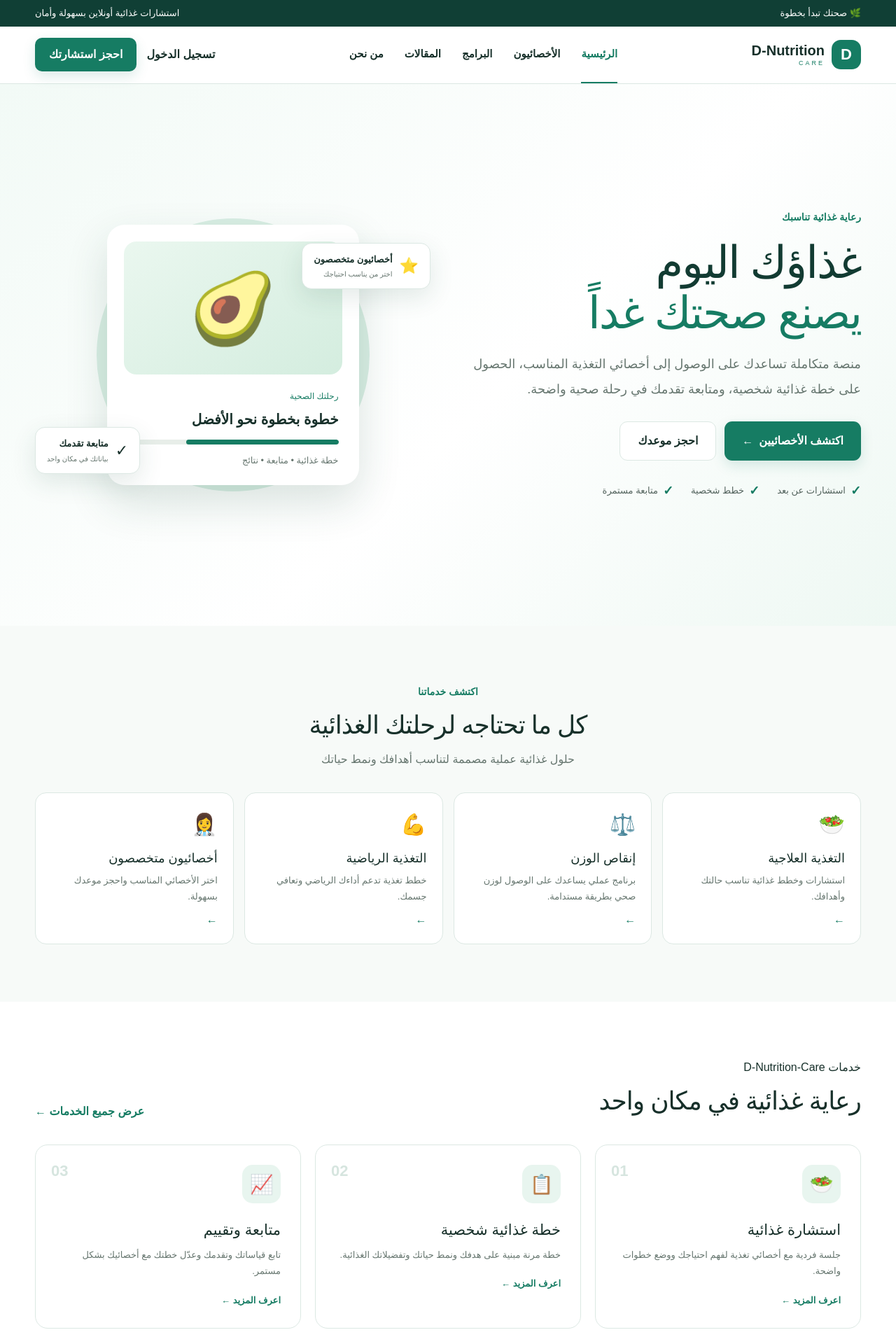
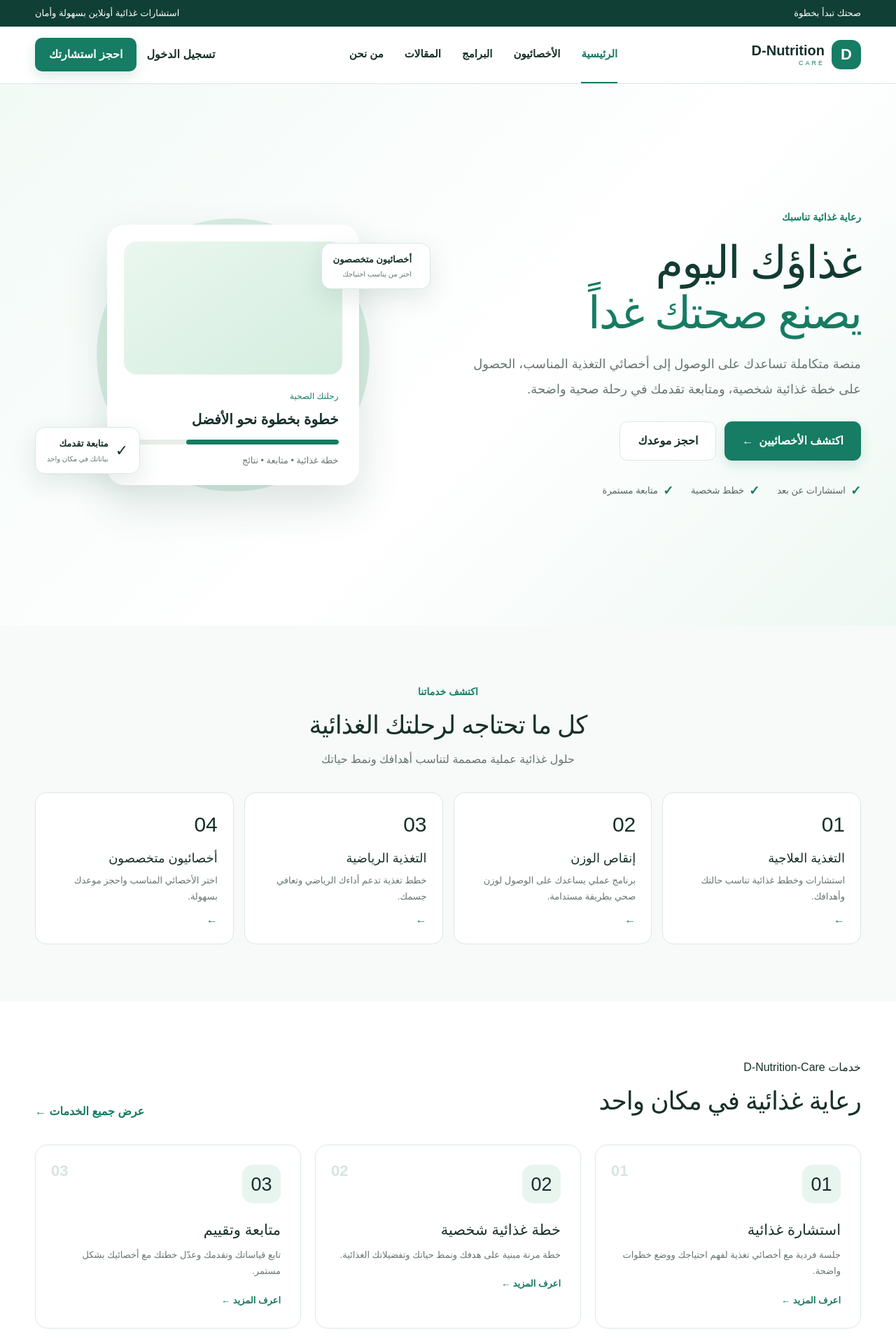
Before and after one commit to khaled19961/-D-Nutrition-Care, a Next.js app: page / in a window 1280 px wide. Shown: the top 1920 px of the page at 70% size. Built offline with nearby package versions, Linux system fonts and the light colour scheme; no server answers.

Commit message:
refactor: remove decorative symbols from production homepage

```diff
--- a/app/page.tsx
+++ b/app/page.tsx
@@ -1,8 +1,8 @@
 const categories = [
-  { icon: "🥗", title: "التغذية العلاجية", text: "استشارات وخطط غذائية تناسب حالتك وأهدافك." },
-  { icon: "⚖️", title: "إنقاص الوزن", text: "برنامج عملي يساعدك على الوصول لوزن صحي بطريقة مستدامة." },
-  { icon: "💪", title: "التغذية الرياضية", text: "خطط تغذية تدعم أداءك الرياضي وتعافي جسمك." },
-  { icon: "👩‍⚕️", title: "أخصائيون متخصصون", text: "اختر الأخصائي المناسب واحجز موعدك بسهولة." }
+  { icon: "01", title: "التغذية العلاجية", text: "استشارات وخطط غذائية تناسب حالتك وأهدافك." },
+  { icon: "02", title: "إنقاص الوزن", text: "برنامج عملي يساعدك على الوصول لوزن صحي بطريقة مستدامة." },
+  { icon: "03", title: "التغذية الرياضية", text: "خطط تغذية تدعم أداءك الرياضي وتعافي جسمك." },
+  { icon: "04", title: "أخصائيون متخصصون", text: "اختر الأخصائي المناسب واحجز موعدك بسهولة." }
 ];
 
 const services = [
@@ -20,7 +20,7 @@ const offers = [
 export default function HomePage() {
   return (
     <main className="site-shell">
-      <div className="top-strip"><div className="container top-strip-inner"><span>🌿 صحتك تبدأ بخطوة</span><span>استشارات غذائية أونلاين بسهولة وأمان</span></div></div>
+      <div className="top-strip"><div className="container top-strip-inner"><span>صحتك تبدأ بخطوة</span><span>استشارات غذائية أونلاين بسهولة وأمان</span></div></div>
       <header className="main-header"><div className="container header-inner">
         <a href="/" className="brand"><span className="brand-mark">D</span><span><strong>D-Nutrition</strong><small>CARE</small></span></a>
         <nav className="desktop-nav" aria-label="التنقل الرئيسي"><a className="active" href="/">الرئيسية</a><a href="/nutritionists">الأخصائيون</a><a href="/programs">البرامج</a><a href="/articles">المقالات</a><a href="/about">من نحن</a></nav>
@@ -34,8 +34,8 @@ export default function HomePage() {
           <div className="trust-row"><div><strong>✓</strong><span>استشارات عن بعد</span></div><div><strong>✓</strong><span>خطط شخصية</span></div><div><strong>✓</strong><span>متابعة مستمرة</span></div></div>
         </div>
         <div className="hero-visual"><div className="hero-circle circle-one"></div><div className="hero-circle circle-two"></div>
-          <div className="nutrition-card main-nutrition-card"><div className="food-visual">🥑</div><div className="nutrition-card-content"><span>رحلتك الصحية</span><strong>خطوة بخطوة نحو الأفضل</strong><div className="progress"><span></span></div><small>خطة غذائية • متابعة • نتائج</small></div></div>
-          <div className="floating-card floating-top"><span>⭐</span><div><strong>أخصائيون متخصصون</strong><small>اختر من يناسب احتياجك</small></div></div>
+          <div className="nutrition-card main-nutrition-card"><div className="food-visual" aria-hidden="true"><span></span><span></span><span></span></div><div className="nutrition-card-content"><span>رحلتك الصحية</span><strong>خطوة بخطوة نحو الأفضل</strong><div className="progress"><span></span></div><small>خطة غذائية • متابعة • نتائج</small></div></div>
+          <div className="floating-card floating-top"><span className="status-dot" aria-hidden="true"></span><div><strong>أخصائيون متخصصون</strong><small>اختر من يناسب احتياجك</small></div></div>
           <div className="floating-card floating-bottom"><span>✓</span><div><strong>متابعة تقدمك</strong><small>بياناتك في مكان واحد</small></div></div>
         </div>
       </div></section>
@@ -45,7 +45,7 @@ export default function HomePage() {
       </div></section>
 
       <section className="services-section"><div className="container"><div className="section-heading split"><div><span>خدمات D-Nutrition-Care</span><h2>رعاية غذائية في مكان واحد</h2></div><a href="/programs" className="text-link">عرض جميع الخدمات ←</a></div>
-        <div className="services-grid">{services.map((service,index)=><article className="service-card" key={service.title}><span className="service-number">0{index+1}</span><div className="service-icon">{["🥗","📋","📈"][index]}</div><h3>{service.title}</h3><p>{service.text}</p><a href="/booking">اعرف المزيد ←</a></article>)}</div>
+        <div className="services-grid">{services.map((service,index)=><article className="service-card" key={service.title}><span className="service-number">0{index+1}</span><div className="service-icon">{String(index + 1).padStart(2, "0")}</div><h3>{service.title}</h3><p>{service.text}</p><a href="/booking">اعرف المزيد ←</a></article>)}</div>
       </div></section>
 
       <section className="offers-section"><div className="container"><div className="section-heading centered light"><span>ابدأ رحلتك الآن</span><h2>برامج وخدمات تناسب هدفك</h2></div>
@@ -63,7 +63,7 @@ export default function HomePage() {
         <div><h4>ابدأ رحلتك</h4><p>احصل على الرعاية الغذائية المناسبة لك.</p><a href="/booking" className="footer-btn">احجز الآن</a></div>
       </div><div className="container footer-bottom"><span>© D-Nutrition-Care</span><span>رعاية غذائية تبدأ من احتياجك</span></div></footer>
 
-      <nav className="mobile-nav" aria-label="التنقل للجوال"><a className="active" href="/">⌂<small>الرئيسية</small></a><a href="/nutritionists">♧<small>الأخصائيون</small></a><a href="/booking" className="mobile-book">＋<small>احجز</small></a><a href="/programs">▦<small>البرامج</small></a><a href="/auth/login">◯<small>حسابي</small></a></nav>
+      <nav className="mobile-nav" aria-label="التنقل للجوال"><a className="active" href="/"><small>الرئيسية</small></a><a href="/nutritionists"><small>الأخصائيون</small></a><a href="/booking" className="mobile-book"><small>احجز</small></a><a href="/programs"><small>البرامج</small></a><a href="/auth/login"><small>حسابي</small></a></nav>
     </main>
   );
 }
```
